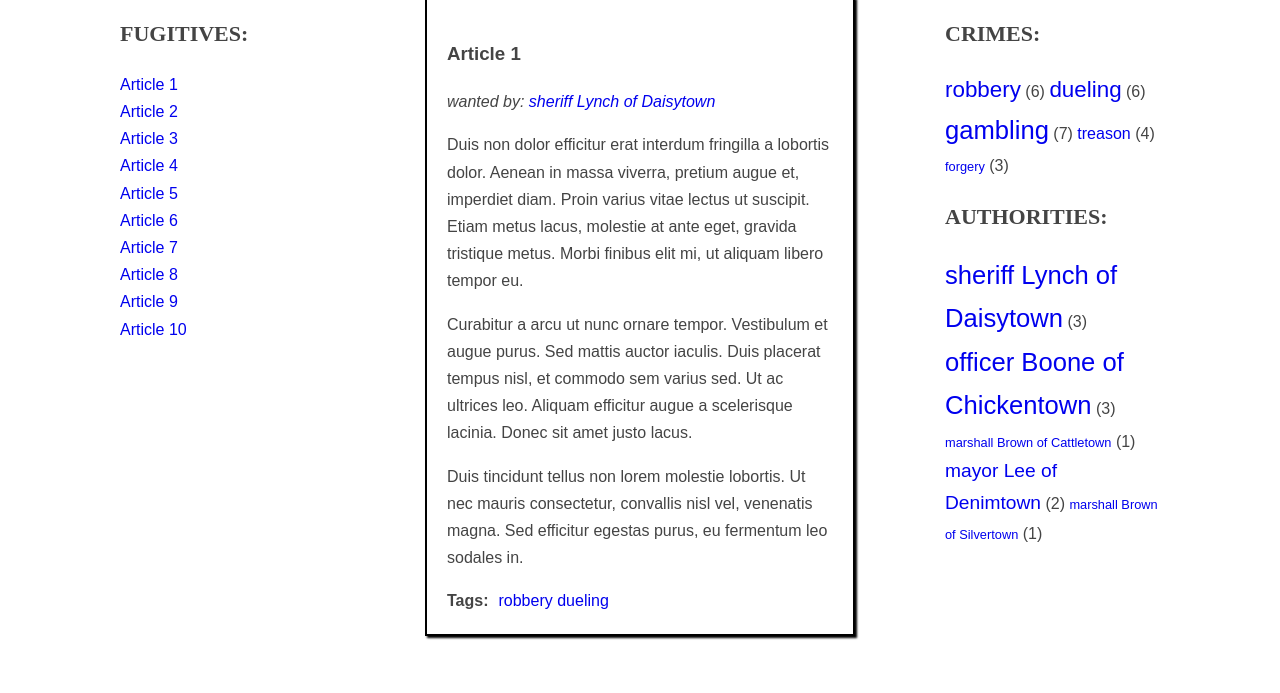
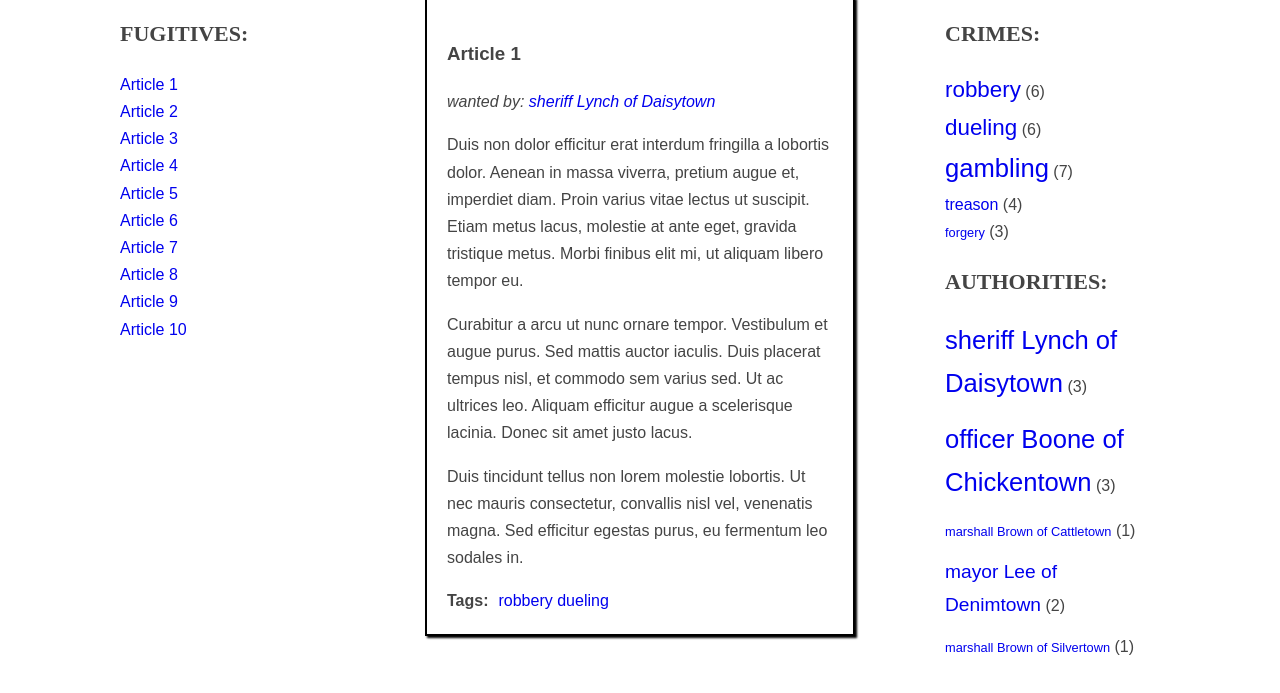
Before and after one commit to wnwarchdev/javascript-blog, a website: page index.html in a window 1280 px wide. Shown: the part 187-880 px from the top of the page. Drawn offline with nearby package versions, Linux system fonts and the light colour scheme; a web font is replaced by a local one.

Commit message:
Add handlebar templates to HTML and modified js accordingly

```diff
--- a/index.html
+++ b/index.html
@@ -211,11 +211,35 @@
   </div>
 </div>
 
-<script id="template-article-link" type="text/x-handlebars-template">
+<script id="template-article-link" type="text/x-handlebars-template"> <!-- handlebar articleLink -->
   <li><a href="#{{ id }}"><span>{{ title }}</span></a></li>
 </script>
 
-<script src="https://cdnjs.cloudflare.com/ajax/libs/handlebars.js/4.1.0/handlebars.min.js"></script>
+<script id="template-tag-link" type="text/x-handlebars-template"> <!-- handlebar tagLink -->
+  <li><a href="#tag-{{ id }}">{{ id }}</a></li>  <!-- '<li><a href="#tag-' + tag + '">' + tag + '</a></li> '; -->
+</script>
+
+<script id="template-author-link" type="text/x-handlebars-template"> <!-- handlebar authorLink -->
+  <p>wanted by: <a href="#auth-{{ id }}">{{ id }}</a><p>  <!-- 'wanted by: <a href="#auth-' + dataAuth + '">' + dataAuth + '</a> '; -->
+</script>
+
+<script id="template-tag-cloud-link" type="text/x-handlebars-template"> <!-- handlebar tagCloudLink... -->
+
+ {{#each tags}}
+ <li><a href="#tag-{{ tag }}" class="{{className}}" >{{ tag }}</a>&nbsp;({{ count }}) </li>
+ {{/each}}
+
+</script>
+
+<script id="template-author-cloud-link" type="text/x-handlebars-template">
+
+ {{#each auths}} <!-- '<a href="#auth-' + auth + '" class="' + calculateTagClass(allAuth[auth], authParams) + '">' + auth + '</a>&nbsp;(' + allAuth[auth] + ') -->
+  <li><a href="#auth-{{ auth }}" class="{{className}}" >{{ auth }}</a>&nbsp;({{ count }}) </li>
+ {{/each}}
+
+</script>
+
+<script src="https://cdnjs.cloudflare.com/ajax/libs/handlebars.js/4.1.0/handlebars.min.js"></script> <!-- połączenie z biblioteką handlebars-->
 <script src="js/script.js"></script>
 
   </body>
--- a/js/script.js
+++ b/js/script.js
@@ -1,7 +1,11 @@
 {
 
   const templates = {
-    articleLink: Handlebars.compile(document.querySelector('#template-article-link').innerHTML)
+    articleLink: Handlebars.compile(document.querySelector('#template-article-link').innerHTML),
+    tagLink: Handlebars.compile(document.querySelector('#template-tag-link').innerHTML),
+    authorLink: Handlebars.compile(document.querySelector('#template-author-link').innerHTML),
+    tagCloudLink: Handlebars.compile(document.querySelector('#template-tag-cloud-link').innerHTML),
+    authCloudLink: Handlebars.compile(document.querySelector('#template-author-cloud-link').innerHTML)
   };
 
   const opt = {
@@ -143,7 +147,8 @@
       /* [DONE] START LOOP: for each tag */
       for (let tag of articleTagsArray) {
         /* [DONE] generate HTML of the link */
-        const linkHTML = '<li><a href="#tag-' + tag + '">' + tag + '</a></li> '; // spacja!! // dla kazdego pojedynczego tagu w arrayu zostaje stworzeony nowy zapis html
+        const linkHTMLData = {id: tag};
+        const linkHTML = templates.tagLink(linkHTMLData); // spacja!! // dla kazdego pojedynczego tagu w arrayu zostaje stworzeony nowy zapis html
         //console.log(linkHTML);
         /* [DONE] add generated code to html variable */
         html = html + linkHTML; //nowy zapis dopisany do pustej zmiennej
@@ -168,22 +173,30 @@
       //console.log('tagsParams:', tagsParams)
 
       /* [NEW] create variable for all links HTML code */
-      let allTagsHTML = '';
+      //let allTagsHTML = ''; -deleted for handlebars
+      const allTagsData = {tags: []};
 
       /* [NEW] START LOOP: for each tag in allTags: */
       for(let tag in allTags){
         //console.log(tag);
-        const tagLinkHTML = '<a href="#tag-' + tag + '" class="' + calculateTagClass(allTags[tag], tagsParams) + '">' + tag + '</a>&nbsp;(' + allTags[tag] + ') '; //spacja
+        //const tagLinkHTML = '<a href="#tag-' + tag + '" class="' + calculateTagClass(allTags[tag], tagsParams) + '">' + tag + '</a>&nbsp;(' + allTags[tag] + ') '; //spacja
         //console.log('tagLinkHTML:', tagLinkHTML);
         //console.log(allTags[tag]);
         /* [NEW] generate code of a link and add it to allTagsHTML */
         //allTagsHTML += '<a class="" href="#tag-' + tag + '">' + tag + '</a>' + ' (' + allTags[tag] + ') ';
-        allTagsHTML += tagLinkHTML;
+        allTagsData.tags.push({
+          tag: tag,
+          count: allTags[tag],
+          className: calculateTagClass(allTags[tag], tagsParams)
+        });
       }
+      //allTagsHTML += tagLinkHTML;-deleted for handlebars
       /* [NEW] END LOOP: for each tag in allTags: */
 
       /*[NEW] add HTML from allTagsHTML to tagList */
-      tagList.innerHTML = allTagsHTML;
+      //tagList.innerHTML = allTagsHTML;  -deleted for handlebars
+      tagList.innerHTML = templates.tagCloudLink(allTagsData);
+      //console.log(allTagsData);
     }
   }
 
@@ -258,10 +271,12 @@
       /* [DONE] get tags from data-tags attribute */
       let dataAuth = articleSingle.getAttribute('data-author'); //zmienna wyciagajaca nazwe tagow z atrybutu data-tags zapisane jako jeden ciag znakow
       //console.log(dataTags);
-      const linkHTML = 'wanted by: <a href="#auth-' + dataAuth + '">' + dataAuth + '</a> ';
-
+      const linkHTMLData = {id: dataAuth};
+      const linkHTML = templates.authorLink(linkHTMLData);
+      console.log(linkHTML);
 
       html = html + linkHTML;
+      //console.log(html);
       //console.log(articleTagsArray);
       /* [NEW] check if this link is NOT already in allTags */
       if(!allAuth[dataAuth]) {
@@ -283,22 +298,30 @@
       //console.log(authParams);
       /* [DONE] END LOOP: for every article: */
       /* [NEW] create variable for all links HTML code */
-      let allAuthHTML = '';
-
+      //let allAuthHTML = ''; - handlebars
+      const allAuthData = {auths: []};
       /* [NEW] START LOOP: for each tag in allTags: */
       for(let auth in allAuth){
         //console.log(tag);
-        const authLinkHTML = '<a href="#auth-' + auth + '" class="' + calculateTagClass(allAuth[auth], authParams) + '">' + auth + '</a>&nbsp;(' + allAuth[auth] + ') '; //spacja
+        //const authLinkHTML = '<a href="#auth-' + auth + '" class="' + calculateTagClass(allAuth[auth], authParams) + '">' + auth + '</a>&nbsp;(' + allAuth[auth] + ') '; //spacja
+        //console.log(authLinkHTML);
         //console.log('tagLinkHTML:', tagLinkHTML);
         //console.log(allTags[tag]);
         /* [NEW] generate code of a link and add it to allTagsHTML */
         //allTagsHTML += '<a class="" href="#tag-' + tag + '">' + tag + '</a>' + ' (' + allTags[tag] + ') ';
-        allAuthHTML += authLinkHTML;
+        //allAuthHTML += authLinkHTML; - Handlebars
+        allAuthData.auths.push({
+          auth: auth,
+          count: allAuth[auth],
+          className: calculateTagClass(allAuth[auth], authParams)
+        });
       }
       /* [NEW] END LOOP: for each tag in allTags: */
 
       /*[NEW] add HTML from allTagsHTML to tagList */
-      authList.innerHTML = allAuthHTML;
+      //authList.innerHTML = allAuthHTML;
+      authList.innerHTML = templates.authCloudLink(allAuthData);
+      console.log(authList);
     }
   }
   generateAuthors(); //wywolanie funkcji powyzej
```
